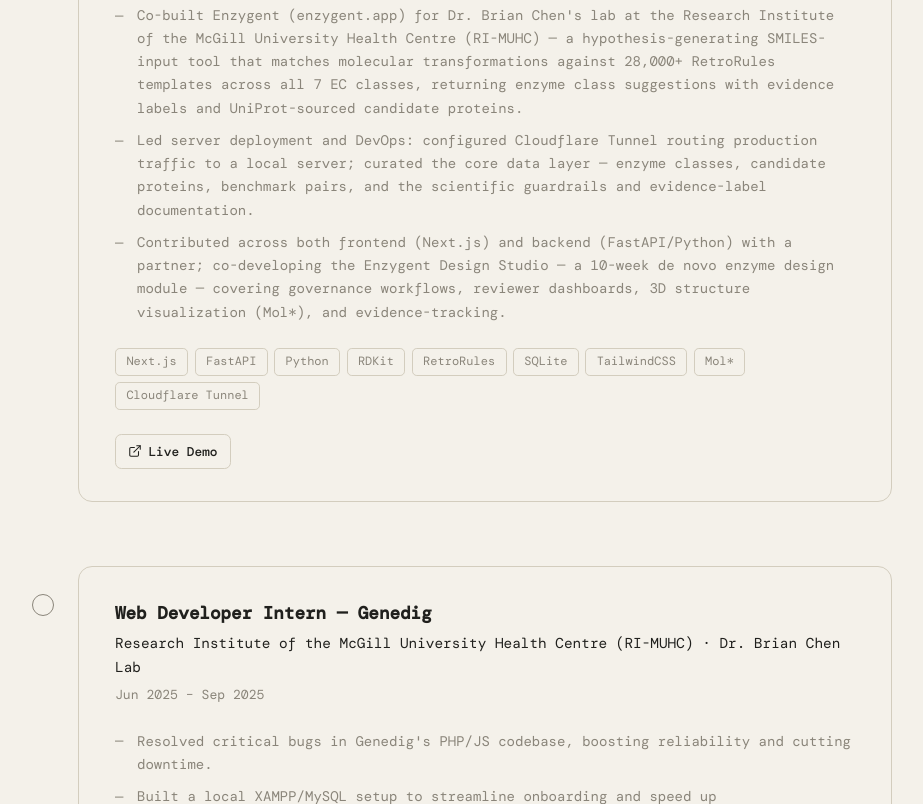
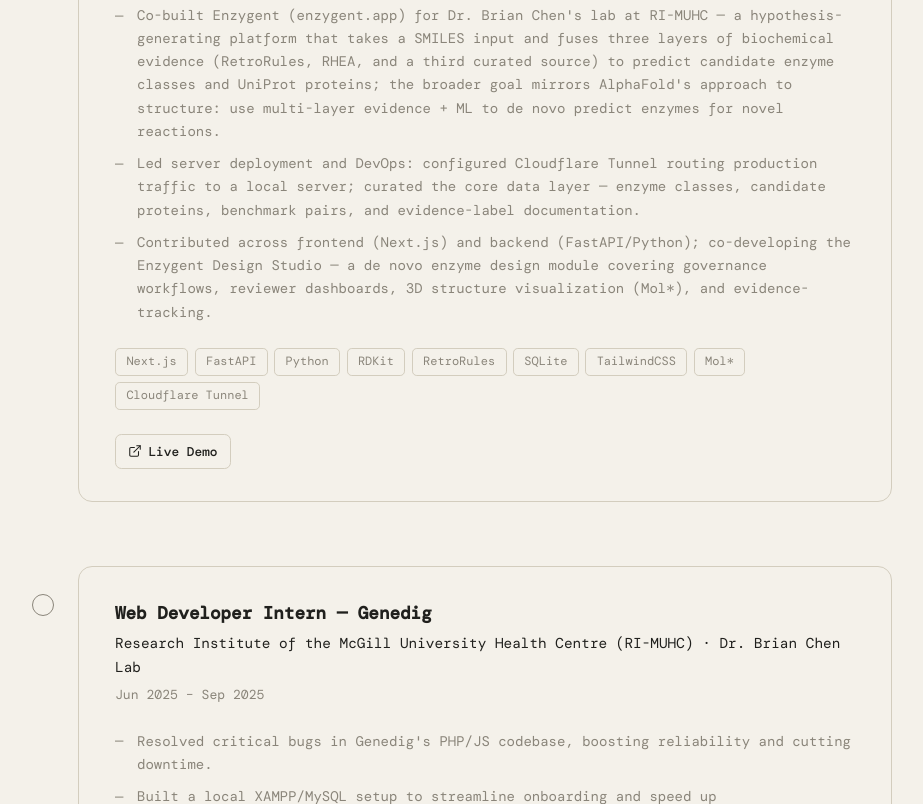
Before and after one commit to GatlatJack/personal_website, a React (Vite) app: page / in a window 1280 px wide. Shown: the part 1140-1944 px from the top of the page, without its empty margins (178-1101 px from the left). Built offline with nearby package versions, Linux system fonts and the light colour scheme; a web font is replaced by a local one.

Commit message:
Update Enzygent description: three-layer evidence + ML enzyme prediction vision

```diff
--- a/src/data/work.ts
+++ b/src/data/work.ts
@@ -19,9 +19,9 @@
     year: 'May 2026 – Present',
     description: '',
     bullets: [
-      'Co-built Enzygent (enzygent.app) for Dr. Brian Chen\'s lab at the Research Institute of the McGill University Health Centre (RI-MUHC) — a hypothesis-generating SMILES-input tool that matches molecular transformations against 28,000+ RetroRules templates across all 7 EC classes, returning enzyme class suggestions with evidence labels and UniProt-sourced candidate proteins.',
-      'Led server deployment and DevOps: configured Cloudflare Tunnel routing production traffic to a local server; curated the core data layer — enzyme classes, candidate proteins, benchmark pairs, and the scientific guardrails and evidence-label documentation.',
-      'Contributed across both frontend (Next.js) and backend (FastAPI/Python) with a partner; co-developing the Enzygent Design Studio — a 10-week de novo enzyme design module — covering governance workflows, reviewer dashboards, 3D structure visualization (Mol*), and evidence-tracking.',
+      'Co-built Enzygent (enzygent.app) for Dr. Brian Chen\'s lab at RI-MUHC — a hypothesis-generating platform that takes a SMILES input and fuses three layers of biochemical evidence (RetroRules, RHEA, and a third curated source) to predict candidate enzyme classes and UniProt proteins; the broader goal mirrors AlphaFold\'s approach to structure: use multi-layer evidence + ML to de novo predict enzymes for novel reactions.',
+      'Led server deployment and DevOps: configured Cloudflare Tunnel routing production traffic to a local server; curated the core data layer — enzyme classes, candidate proteins, benchmark pairs, and evidence-label documentation.',
+      'Contributed across frontend (Next.js) and backend (FastAPI/Python); co-developing the Enzygent Design Studio — a de novo enzyme design module covering governance workflows, reviewer dashboards, 3D structure visualization (Mol*), and evidence-tracking.',
     ],
     tech: ['Next.js', 'FastAPI', 'Python', 'RDKit', 'RetroRules', 'SQLite', 'TailwindCSS', 'Mol*', 'Cloudflare Tunnel'],
     links: [{ label: 'Live', url: 'https://enzygent.app' }],
```
